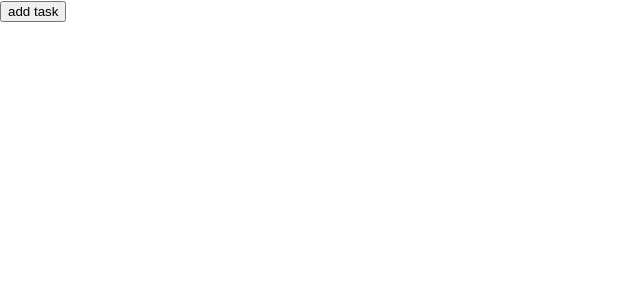
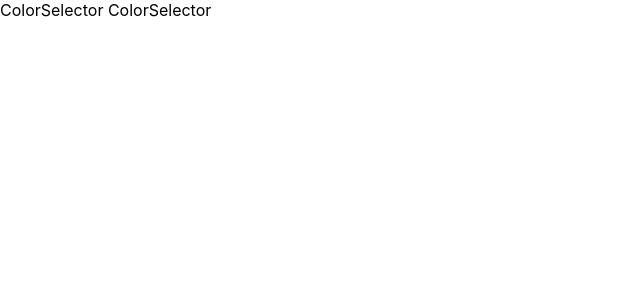
Before and after one commit to mominahmed23/my-todo-app, a React (Create React App) app: page / in a window 1280 px wide. Shown: the top 300 px of the page, without its empty margins (0-640 px from the left). Built offline with nearby package versions, Linux system fonts and the light colour scheme.

Commit message:
selector

```diff
--- a/src/App.js
+++ b/src/App.js
@@ -1,10 +1,10 @@
 import './App.css';
-import Todo from './components/Todo';
+import ColorSelector from './components/ColorSelector';
 
 function App() {
   return (
     <>
-     <Todo />
+     <ColorSelector />
     </>
   );
 }
--- /dev/null
+++ b/src/components/ColorSelector/index.jsx
@@ -0,0 +1,12 @@
+import React from 'react'
+
+const ColorSelector = () => {
+    return (
+        <div>
+            ColorSelector
+ColorSelector
+        </div>
+    )
+}
+
+export default ColorSelector
--- /dev/null
+++ b/src/components/Todo/ListItem.jsx
@@ -0,0 +1,9 @@
+import React from 'react'
+
+const ListItem = ({item, index, onDelete}) => {
+    return (
+        <li key={item}>{item}<button onClick={()=>onDelete(index)}>del</button></li>
+    )
+}
+
+export default ListItem
--- a/src/components/Todo/index.jsx
+++ b/src/components/Todo/index.jsx
@@ -1,4 +1,5 @@
 import React, { useEffect, useState } from 'react'
+import ListItem from './ListItem'
 
 const Todo = () => {
     const [showInput, setshowInput] = useState(false);
@@ -43,7 +44,7 @@ const Todo = () => {
             {todoList.length ? (
                    <div>
                    <ul>
-                       {todoList.map((item, index) => <li key={item}>{item}<button onClick={()=>onDelete(index)}>del</button></li>)}
+                       {todoList.map((item, index) => <ListItem key={item} item={item} index={index} onDelete={onDelete} />)}
                    </ul>
                </div>
             ) :(null)}
```
Also changed, not shown: 1 other file (tests, documents, lock files or other folders).
